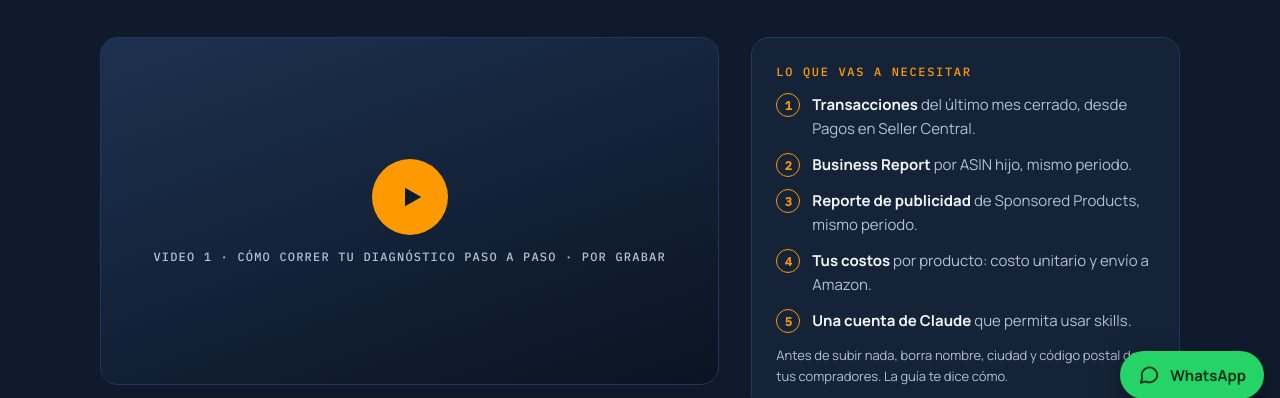
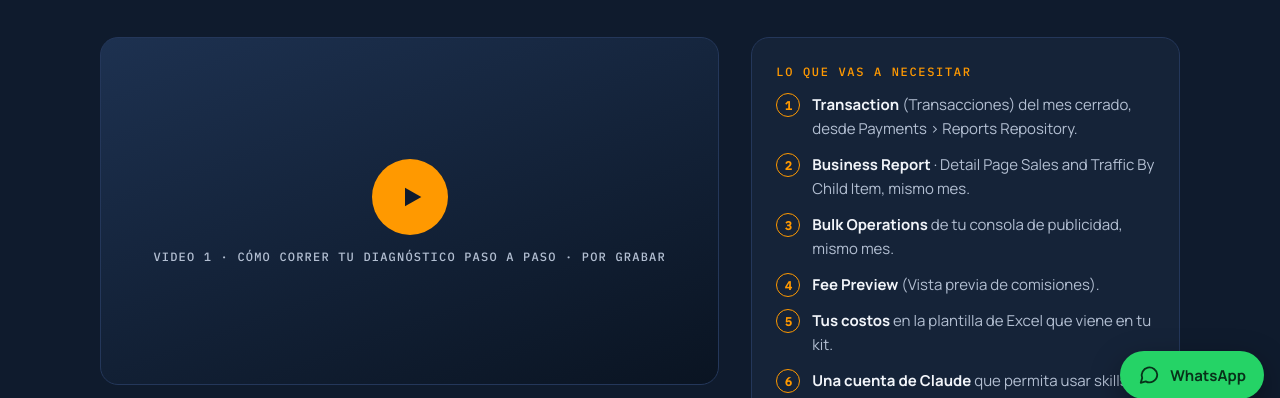
Before and after one commit to ventas231/profit-ai-system, a plain HTML site: page acceso.html in a window 1280 px wide. Shown: the part 385-783 px from the top of the page. Drawn offline with Linux system fonts and the light colour scheme.

Commit message:
Página 2: lista de lo que vas a necesitar igual a la guía y kit con Excel; quita la nota de borrar compradores
Co-Authored-By: Claude Opus 5.5 <noreply@anthropic.com>
Claude-Session: https://claude.ai/code/session_019me1Zr1xGzRoVLE2pZ8Edc

```diff
--- a/acceso.html
+++ b/acceso.html
@@ -21,18 +21,19 @@
   <div class="two" id="kit">
     <div style="display:grid;gap:16px">
       <div class="video" data-video="VIDEO_DIAGNOSTICO_URL" data-evento-video="vio_video" aria-label="Video 1 · Cómo correr tu diagnóstico paso a paso"><div class="play"><svg viewBox="0 0 24 24"><path d="M6 4l14 8-14 8z"/></svg></div><span class="vtag">Video 1 · Cómo correr tu diagnóstico paso a paso · por grabar</span></div>
-      <div class="next" style="margin-top:0"><div><b style="font-family:var(--f-display)">Descarga tu kit</b><p class="muted" style="font-size:13px">Se descargan juntos, en un solo archivo: la skill del diagnóstico y la guía de reportes en PDF.</p></div><a class="btn btn-glow" href="#" data-href="DESCARGA_SKILL_URL" data-evento="descargo_skill">Descargar mi kit</a></div>
+      <div class="next" style="margin-top:0"><div><b style="font-family:var(--f-display)">Descarga tu kit</b><p class="muted" style="font-size:13px">Se descargan juntos, en un solo archivo: la skill del diagnóstico, la guía de reportes (PDF) y la plantilla de costos (Excel).</p></div><a class="btn btn-glow" href="#" data-href="DESCARGA_SKILL_URL" data-evento="descargo_skill">Descargar mi kit</a></div>
     </div>
     <aside class="card">
       <span class="eyebrow">Lo que vas a necesitar</span>
       <ul class="list">
-        <li><i>1</i><span><b>Transacciones</b> del último mes cerrado, desde Pagos en Seller Central.</span></li>
-        <li><i>2</i><span><b>Business Report</b> por ASIN hijo, mismo periodo.</span></li>
-        <li><i>3</i><span><b>Reporte de publicidad</b> de Sponsored Products, mismo periodo.</span></li>
-        <li><i>4</i><span><b>Tus costos</b> por producto: costo unitario y envío a Amazon.</span></li>
-        <li><i>5</i><span><b>Una cuenta de Claude</b> que permita usar skills.</span></li>
+        <li><i>1</i><span><b>Transaction</b> (Transacciones) del mes cerrado, desde Payments › Reports Repository.</span></li>
+        <li><i>2</i><span><b>Business Report</b> · Detail Page Sales and Traffic By Child Item, mismo mes.</span></li>
+        <li><i>3</i><span><b>Bulk Operations</b> de tu consola de publicidad, mismo mes.</span></li>
+        <li><i>4</i><span><b>Fee Preview</b> (Vista previa de comisiones).</span></li>
+        <li><i>5</i><span><b>Tus costos</b> en la plantilla de Excel que viene en tu kit.</span></li>
+        <li><i>6</i><span><b>Una cuenta de Claude</b> que permita usar skills.</span></li>
       </ul>
-      <p class="muted" style="font-size:13px">Antes de subir nada, borra nombre, ciudad y código postal de tus compradores. La guía te dice cómo.</p>
+      <p class="muted" style="font-size:13px">Te recomendamos tener Seller Central en inglés. La guía te muestra cada paso con capturas.</p>
     </aside>
   </div>
 </section>
```
